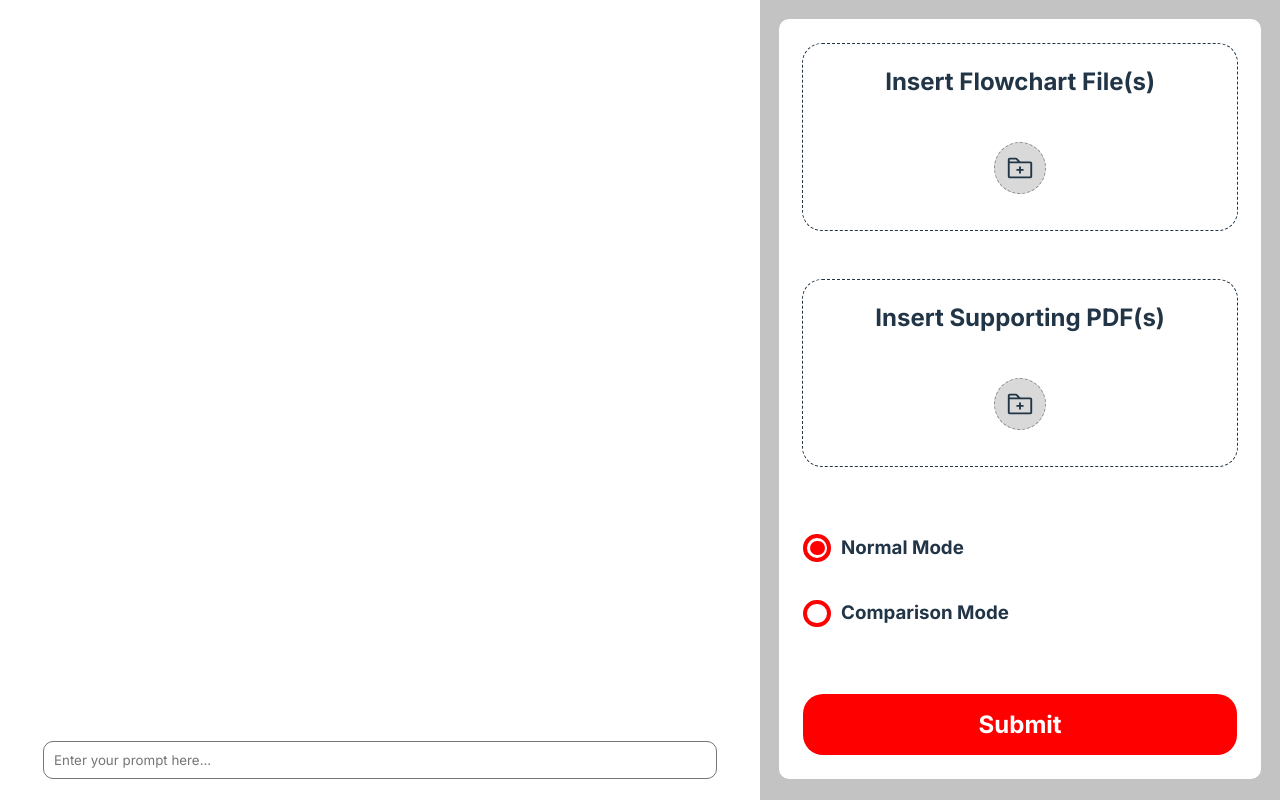
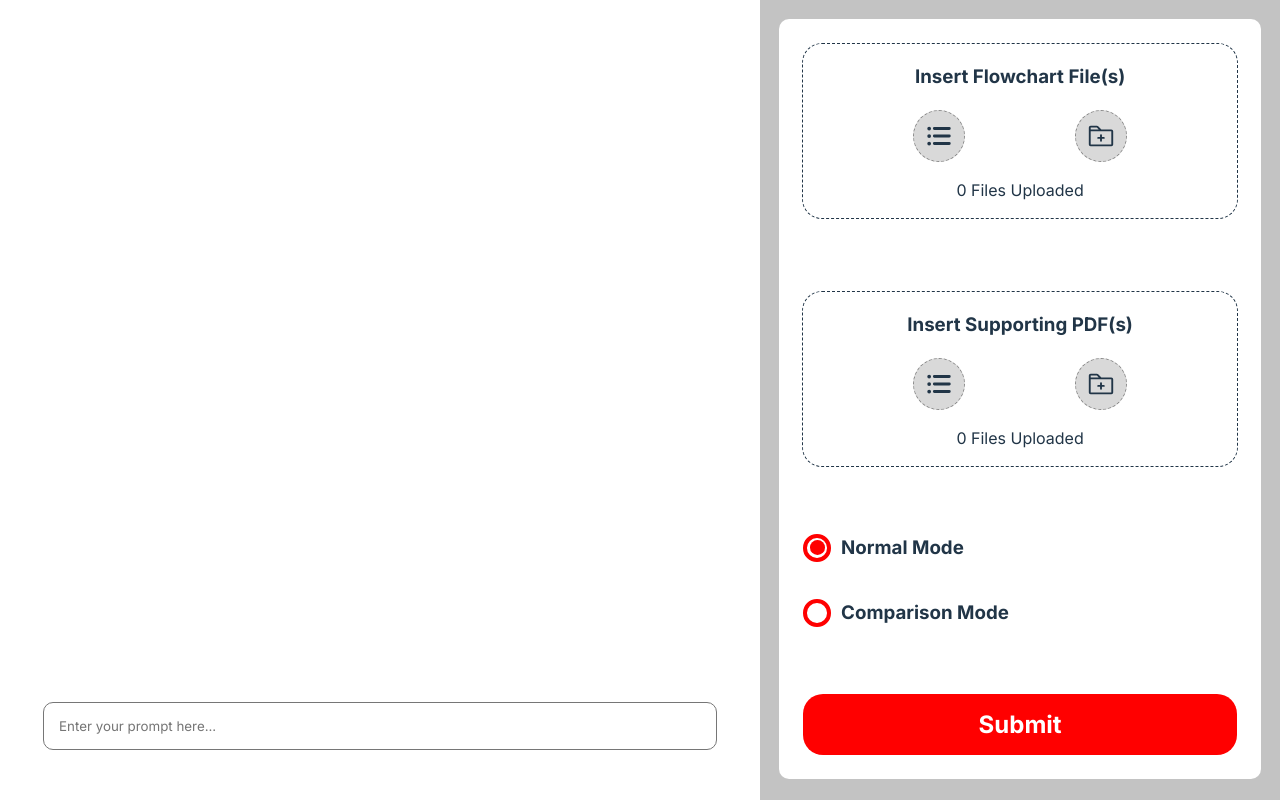
Before and after one commit to kennethjy/internship_sinarmas_frontend, a React (Vite) app: page / in a window 1280 px wide. Built offline with nearby package versions, Linux system fonts and the light colour scheme.

Commit message:
styled popups

```diff
--- a/src/App.css
+++ b/src/App.css
@@ -1,7 +1,7 @@
 #root {
   width: 100vw;
   height: 100vh;
-  min-height: 728px;
+  min-height: 700px;
   box-sizing: border-box;
   margin: 0 auto;
   text-align: center;
@@ -19,10 +19,11 @@
 
 .message-container{
   width:150%;
-  height:100%;
+  height: 100%;
   display: flex;
   flex-direction: column;
-  background-color: #ffffff
+  background-color: #ffffff;
+  justify-content: space-between;
 }
 
 .message-input {
@@ -31,8 +32,9 @@
   display: flex;
   flex-direction: row;
   align-items: center;
-  margin-left: 5%;
-  margin-right: 5%;
+  margin-left: auto;
+  margin-right: auto;
+  margin-bottom: 4.5%;
 }
 
 .message-input textarea{
@@ -45,14 +47,14 @@
   resize: none;
   overflow: hidden;
   outline: none;
-  padding: 10px;
+  padding: 15px;
   color: #000;
   font-family: 'Inter';
 }
 
 .messages{
   display: flex;
-  height: 90%;
+  height: 80%;
   width: 100%;
   overflow: auto;
   flex-direction: column;
@@ -123,25 +125,35 @@
 }
 
 .upload-container {
-  height: 30%;
+  max-height: 30%;
+  min-height: 15%;
   width: 90%;
   margin: 5%;
-  padding-bottom: 3%;
   background-color: rgb(255, 255, 255);
   border-radius: 20px;
   border-style: dashed;
   border-width: 1px;
   display: flex;
   flex-direction: column;
+  justify-content: center;
+}
+
+.upload-buttons {
+  display: flex;
+  flex-direction: row;
+  justify-content: space-evenly;
+  margin-top: auto;
+  margin-bottom: auto;
 }
 
 .smallbtn {
   border-radius: 50%;
   height: 50px;
-  aspect-ratio: 1;
+  aspect-ratio: 1/1;
   align-self: center;
   background-color: #D9D9D9;
-  margin: auto;
+  margin-top: auto;
+  margin-bottom: auto;
   border-style: dashed;
   border-width: 1px;
   border-color: #898989;
@@ -183,7 +195,6 @@
 .mode-select {
   display: flex;
   width: 90%;
-  margin: 5%;
   flex-direction: column;
   align-items: left;
 }
@@ -223,3 +234,37 @@
 .active  {
   transform: scale(1); /* Expand when active */
 }
+
+.file-container{
+  display: flex;
+  flex-direction: row;
+  align-items: stretch;
+  text-align: center;
+}
+
+.file-container p{
+  margin-top: auto;
+  margin-bottom: auto;
+  margin-left: 20px;
+  margin-right: 20px;
+}
+
+.inspect-button, .delete-button{
+  height: 50px;
+  width: 50px;
+  margin: 20px;
+  border-radius: 50%;
+  border-style: dashed;
+  border-width: 1px;
+  border-color: #898989;
+  background-color: #D9D9D9;
+  display: flex;
+  align-items: center;
+  justify-content: center;
+}
+
+.smallbtn input {
+  width: 0;
+  height: 0;
+  opacity: 0;
+}
--- a/src/App.jsx
+++ b/src/App.jsx
@@ -1,6 +1,6 @@
-import { useState } from 'react'
+import { useState, useRef } from 'react'
 import './App.css'
-import { PiFolderPlus } from "react-icons/pi";
+import { PiFolderPlus, PiListBulletsBold, PiMagnifyingGlassBold, PiTrashBold } from "react-icons/pi";
 
 function App() {
   const [messages, setMessages] = useState([])
@@ -120,6 +120,29 @@ function App() {
     });
   };
 
+  const fetchFile = async(url) => {
+    try {
+      const response = await fetch("http://127.0.0.1:8000/get-file/" + url);
+      if (!response.ok) throw new Error("Failed to fetch image");
+
+      const blob = await response.blob();
+      window.open(URL.createObjectURL(blob)); // Convert Blob to a URL
+    } catch (error) {
+      console.error("Image fetch error:", error);
+    }
+  }
+
+  const pdfRef = useRef(null); // Create a ref for the file input
+
+  const handlePdfClick = () => {
+    pdfRef.current.click(); // Trigger file input click event
+  };
+
+  const flowchartRef = useRef(null); // Create a ref for the file input
+
+  const handleFlowcartClick = () => {
+    flowchartRef.current.click(); // Trigger file input click event
+  };
 
 
   return (
@@ -143,16 +166,50 @@ function App() {
 
       <div className='footer'>
         <div className='upload-container'>
-          <h2>{"Insert Flowchart File(s)"}</h2>
-          <div className='smallbtn upload' onClick={()=>{setFlowchartPopup(true)}}>
-            <PiFolderPlus size={30}/>
+          <h3>{"Insert Flowchart File(s)"}</h3>
+          <div className='upload-buttons'>
+            <div className='smallbtn upload' onClick={()=>{setFlowchartPopup(true)}}>
+              <PiListBulletsBold size={30}/>
+            </div>
+            <div className='smallbtn' onClick={() => {handleFlowcartClick()}}>
+              <PiFolderPlus
+              size={30} />
+              <input
+              type='file'
+              accept='image/*'
+              onChange={(e) => {
+                uploadFile(e.target.files[0], flowchart, setFlowchart);
+                if (flowchartRef.current) {
+                  flowchartRef.current.value = null; // ✅ Reset input
+                }
+              }}
+              ref={flowchartRef}
+              />
+            </div>
           </div>
+          <p>{flowchart.length} Files Uploaded</p>
         </div>
         <div className='upload-container'>
-          <h2>{"Insert Supporting PDF(s)"}</h2>
-          <div className='smallbtn upload' onClick={()=>{setPdfPopup(true)}}>
-            <PiFolderPlus size={30}/>
+          <h3>{"Insert Supporting PDF(s)"}</h3>
+          <div className='upload-buttons'>
+            <div className='smallbtn upload' onClick={()=>{setPdfPopup(true)}}>
+              <PiListBulletsBold size={30}/>
+            </div>
+            <div className='smallbtn' onClick={() => {handlePdfClick()}}>
+              <PiFolderPlus
+              size={30} />
+              <input
+              type='file'
+              accept='application/pdf'
+              onChange={(e) => {
+                uploadFile(e.target.files[0], pdf, setPdf);
+                pdfRef.current.value = "";
+              }}
+              ref={pdfRef}
+              />
+            </div>
           </div>
+          <p>{pdf.length} Files Uploaded</p>
         </div>
         <div className='mode-select'>
           <div className='mode-option' onClick={() => {setqueryMode('normal')}}>
@@ -169,28 +226,40 @@ function App() {
         </div>
       </div>
 
-      <div className={'popup' + (!pdfPopup ? ' hidden' : '')} onClick={() => setPdfPopup(false)}>
+      <div className={'popup' + (!pdfPopup ? ' hidden' : '')}>
         <div className='popup-content'>
           <h3>Upload PDF</h3>
-          <input type='file' accept='application/pdf' onChange={(e) => uploadFile(e.target.files[0], pdf, setPdf)} />
           <p>PDFs:</p>
-          <ol>
             {pdf.map((filename, i) => (
-              <li>{filename}</li>
+              <div className='file-container'>
+                <p>{i+1}. {filename}</p>
+                <div className='inspect-button' onClick={() => {fetchFile(filename)}}>
+                  <PiMagnifyingGlassBold size={30}/>
+                </div>
+                <div className='delete-button' onClick={() => {setPdf(pdf.filter((_, index) => index !== i))}}>
+                  <PiTrashBold size={30} />
+                </div>
+              </div>
             ))}
-          </ol>
           <button onClick={() => setPdfPopup(false)}>Close</button>
         </div>
       </div>
 
-      <div className={'popup' + (!flowchartPopup ? ' hidden' : '')} onClick={() => setFlowchartPopup(false)}>
+      <div className={'popup' + (!flowchartPopup ? ' hidden' : '')}>
         <div className='popup-content'>
           <h3>Upload Flowchart</h3>
-          <input type='file' accept='image/*' onChange={(e) => uploadFile(e.target.files[0], flowchart, setFlowchart)} />
           <p>Flowcharts:</p>
           <ol>
             {flowchart.map((filename, i) => (
-              <li>{filename}</li>
+              <div className='file-container'>
+                <p>{i+1}. {filename}</p>
+                <div className='inspect-button' onClick={() => {fetchFile(filename)}}>
+                  <PiMagnifyingGlassBold size={30}/>
+                </div>
+                <div className='delete-button' onClick={() => {setFlowchart(flowchart.filter((_, index) => index !== i))}}>
+                  <PiTrashBold size={30} />
+                </div>
+              </div>
             ))}
           </ol>
           <button onClick={() => setFlowchartPopup(false)}>Close</button>
```
